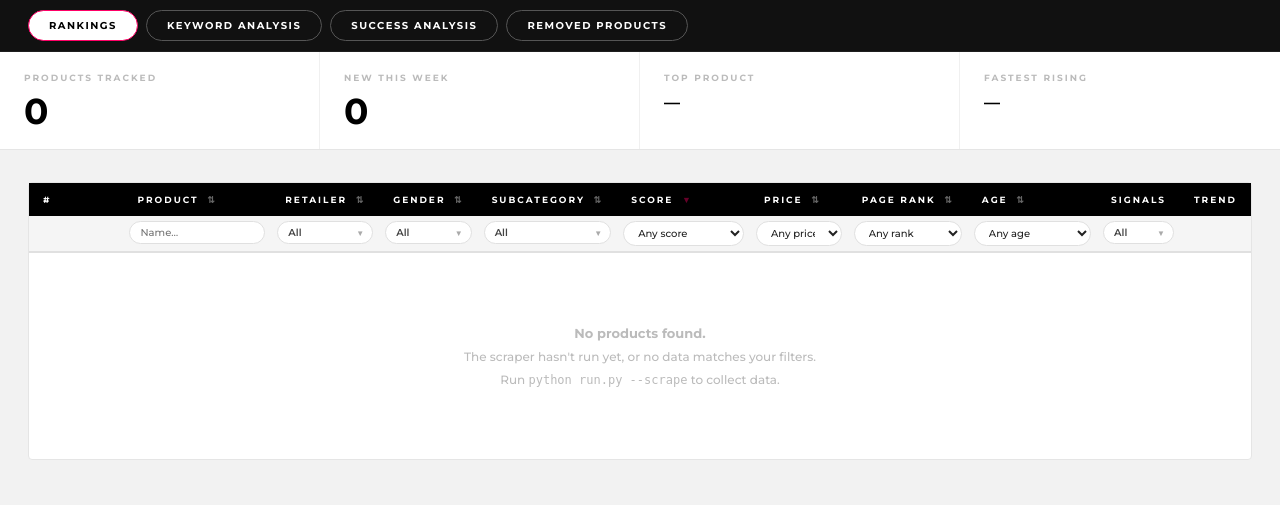
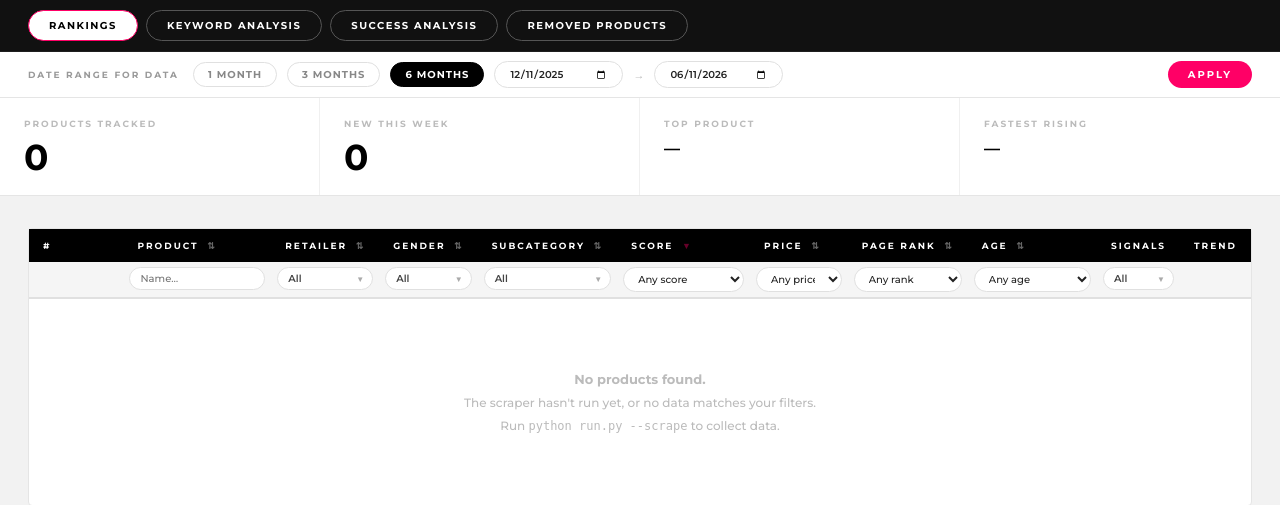
Before and after one commit to ShoeDataAutomatic/mrd-tracker, a Flask app: page / in a window 1280 px wide. Shown: the part 50-555 px from the top of the page. Run offline with Flask 3, Linux system fonts and the light colour scheme; data that the repository does not hold is empty.

Commit message:
feat: universal date range filter with 6-month default across all pages

```diff
--- a/dashboard/app.py
+++ b/dashboard/app.py
@@ -63,11 +63,14 @@ def index():
 
 @app.route('/api/rankings')
 def api_rankings():
-    retailer = request.args.get('retailer') or None
-    days     = int(request.args.get('days', 30))
-    limit    = request.args.get('limit', '50')
-    limit    = 9999 if limit == '9999' else int(limit)
-    products = scorer.get_rankings(limit=limit, days=days, retailer=retailer)
+    retailer   = request.args.get('retailer') or None
+    days       = int(request.args.get('days', 30))
+    limit      = request.args.get('limit', '50')
+    limit      = 9999 if limit == '9999' else int(limit)
+    start_date = request.args.get('start_date') or None
+    end_date   = request.args.get('end_date')   or None
+    products   = scorer.get_rankings(limit=limit, days=days, retailer=retailer,
+                                     start_date=start_date, end_date=end_date)
 
     # Serialise score_history as a simple list of [date, score] for sparklines
     for p in products:
@@ -101,9 +104,13 @@ def api_product(product_id):
 def api_stats():
     from datetime import date, timedelta
 
-    retailer      = request.args.get('retailer') or None
+    retailer   = request.args.get('retailer') or None
+    start_date = request.args.get('start_date') or None
+    end_date   = request.args.get('end_date')   or None
+
     products      = db.get_all_products(retailer=retailer)
-    top           = scorer.get_rankings(limit=1, retailer=retailer)
+    top           = scorer.get_rankings(limit=1, retailer=retailer,
+                                        start_date=start_date, end_date=end_date)
 
     today         = date.today()
     week_ago      = (today - timedelta(days=7)).isoformat()
@@ -114,9 +121,9 @@ def api_stats():
         if p.get('first_seen', '') >= week_ago
     )
 
-    # Fastest rising: product with the biggest average daily score improvement
-    # comparing the last 7 days to the 7 days before that.
-    rankings = scorer.get_rankings(limit=9999, days=14, retailer=retailer)
+    # Fastest rising: biggest average score improvement week-on-week within range
+    rankings = scorer.get_rankings(limit=9999, days=14, retailer=retailer,
+                                   start_date=start_date, end_date=end_date)
     fastest_rising       = None
     fastest_rising_delta = None
     best_delta           = 0
@@ -153,13 +160,31 @@ def api_keywords():
     retailer    = request.args.get('retailer') or None
     category    = (request.args.get('category')    or '').lower() or None
     subcategory = (request.args.get('subcategory') or '').lower() or None
-    max_age     = request.args.get('max_age') or None   # max product age in days
+    max_age     = request.args.get('max_age') or None
+    start_date  = request.args.get('start_date') or None
+    end_date    = request.args.get('end_date')   or None
 
     spans = {'week': 7, 'month': 30, 'quarter': 90}
-    n          = spans.get(comparison, 7)
-    today      = date.today()
-    curr_start = (today - timedelta(days=n)).isoformat()
-    prev_start = (today - timedelta(days=n * 2)).isoformat()
+    n     = spans.get(comparison, 7)
+    today = date.today()
+
+    # If a date range is supplied, use it as the "current" window; the
+    # equally-long period before it becomes the comparison "previous" window.
+    if start_date and end_date:
+        from datetime import date as date_cls
+        d1 = date_cls.fromisoformat(start_date)
+        d2 = date_cls.fromisoformat(end_date)
+        range_days = max((d2 - d1).days, 1)
+        curr_start = start_date
+        curr_end   = end_date
+        prev_end   = (d1 - timedelta(days=1)).isoformat()
+        prev_start = (d1 - timedelta(days=range_days)).isoformat()
+    else:
+        curr_start = (today - timedelta(days=n)).isoformat()
+        curr_end   = today.isoformat()
+        prev_start = (today - timedelta(days=n * 2)).isoformat()
+        prev_end   = (today - timedelta(days=n)).isoformat()
+
     age_cutoff = (today - timedelta(days=int(max_age))).isoformat() if max_age else None
 
     products     = db.get_all_products(retailer=retailer)
@@ -182,10 +207,10 @@ def api_keywords():
         if not name:
             continue
         tokens = _tokenise(name)
-        if last_seen >= curr_start:
+        if curr_start <= last_seen <= curr_end:
             curr_counter.update(tokens)
             curr_total += 1
-        elif last_seen >= prev_start:
+        elif prev_start <= last_seen <= prev_end:
             prev_counter.update(tokens)
             prev_total += 1
 
@@ -237,9 +262,11 @@ def api_success():
     from datetime import date
     from collections import Counter
 
-    retailer = request.args.get('retailer') or None
-    category = (request.args.get('category') or '').lower() or None
-    min_days = int(request.args.get('min_days', 30))
+    retailer   = request.args.get('retailer') or None
+    category   = (request.args.get('category') or '').lower() or None
+    min_days   = int(request.args.get('min_days', 30))
+    start_date = request.args.get('start_date') or None
+    end_date   = request.args.get('end_date')   or None
 
     DEMAND_SIGNALS = {'featured', 'rank_improvement', 'sizes_sold_out', 'restock_event', 'review_velocity'}
 
@@ -262,7 +289,7 @@ def api_success():
         if category and not (product.get('category') or '').lower().startswith(category):
             continue
 
-        history = db.get_score_history(pid, days=365)
+        history = db.get_score_history(pid, days=365, start_date=start_date, end_date=end_date)
         if not history:
             continue
 
@@ -368,10 +395,13 @@ def api_success():
 @app.route('/api/markdown')
 def api_markdown():
     from collections import Counter
-    retailer = request.args.get('retailer') or None
-    category = (request.args.get('category') or '').lower() or None
+    retailer   = request.args.get('retailer') or None
+    category   = (request.args.get('category') or '').lower() or None
+    start_date = request.args.get('start_date') or None
+    end_date   = request.args.get('end_date')   or None
 
-    products = scorer.get_removed_analysis(retailer=retailer)
+    products = scorer.get_removed_analysis(retailer=retailer,
+                                           start_date=start_date, end_date=end_date)
 
     if category:
         products = [p for p in products if (p.get('category') or '').lower().startswith(category)]
--- a/dashboard/templates/index.html
+++ b/dashboard/templates/index.html
@@ -267,6 +267,18 @@
     .kw-placeholder   { display: flex; flex-direction: column; align-items: center; justify-content: center; height: 200px; color: #ccc; text-align: center; gap: 8px; }
     .kw-placeholder p { font-size: 10px; font-weight: 700; letter-spacing: 2px; text-transform: uppercase; }
 
+    /* ── Date range bar ── */
+    .date-bar { background: #fff; border-bottom: 1px solid #e5e5e5; padding: 9px 28px; display: flex; align-items: center; gap: 10px; flex-wrap: wrap; }
+    .date-bar-label { font-size: 9px; font-weight: 700; letter-spacing: 2px; text-transform: uppercase; color: #999; white-space: nowrap; margin-right: 4px; }
+    .date-preset-btn { border: 1.5px solid #e0e0e0; border-radius: 24px; padding: 5px 14px; font-size: 10px; font-weight: 700; letter-spacing: 1px; text-transform: uppercase; font-family: 'Montserrat', sans-serif; color: #888; background: #fff; cursor: pointer; white-space: nowrap; }
+    .date-preset-btn.active { background: #000; border-color: #000; color: #fff; }
+    .date-preset-btn:hover:not(.active) { border-color: #aaa; color: #444; }
+    .date-input { border: 1.5px solid #e0e0e0; border-radius: 24px; padding: 5px 14px; font-size: 10px; font-weight: 600; font-family: 'Montserrat', sans-serif; color: #222; outline: none; background: #fff; cursor: pointer; }
+    .date-input:focus { border-color: #000; }
+    .date-sep { font-size: 11px; color: #bbb; font-weight: 600; }
+    .date-apply-btn { margin-left: auto; background: #ff0066; color: #fff; border: none; border-radius: 24px; padding: 7px 20px; font-size: 10px; font-weight: 700; letter-spacing: 2px; text-transform: uppercase; font-family: 'Montserrat', sans-serif; cursor: pointer; }
+    .date-apply-btn:hover { background: #cc0052; }
+
     /* ── Success Analysis tab ── */
     .sc-card { background: #fff; border: 1px solid #e5e5e5; border-radius: 4px; display: grid; grid-template-columns: 200px 1fr 320px; overflow: hidden; min-height: 200px; }
     .sc-img  { background: #f5f5f5; border-right: 1px solid #e5e5e5; display: flex; align-items: center; justify-content: center; overflow: hidden; }
@@ -307,6 +319,18 @@
   <button class="tab-btn" data-tab="keywords" onclick="switchTab('keywords')">Keyword analysis</button>
   <button class="tab-btn" data-tab="success" onclick="switchTab('success')">Success analysis</button>
   <button class="tab-btn" data-tab="markdown" onclick="switchTab('markdown')">Removed products</button>
+</div>
+
+<!-- ═══ UNIVERSAL DATE BAR ═══ -->
+<div class="date-bar">
+  <span class="date-bar-label">Date range for data</span>
+  <button class="date-preset-btn" data-months="1" onclick="setDatePreset(1)">1 month</button>
+  <button class="date-preset-btn" data-months="3" onclick="setDatePreset(3)">3 months</button>
+  <button class="date-preset-btn active" data-months="6" onclick="setDatePreset(6)">6 months</button>
+  <input type="date" id="date-start" class="date-input" onchange="onCustomDate()">
+  <span class="date-sep">→</span>
+  <input type="date" id="date-end" class="date-input" onchange="onCustomDate()">
+  <button class="date-apply-btn" onclick="applyDateRange()">Apply</button>
 </div>
 
 <!-- ═══════════════════════ RANKINGS TAB ═══════════════════════ -->
@@ -706,6 +730,44 @@
 </div><!-- /tab-success -->
 
 <script>
+// ═══════════════════════════════════════════════════
+// DATE RANGE
+// ═══════════════════════════════════════════════════
+function _isoDate(d) { return d.toISOString().slice(0, 10); }
+
+function getDateRange() {
+  return {
+    start_date: document.getElementById('date-start').value,
+    end_date:   document.getElementById('date-end').value,
+  };
+}
+
+function setDatePreset(months) {
+  const today = new Date();
+  const start = new Date(today);
+  start.setMonth(start.getMonth() - months);
+  document.getElementById('date-start').value = _isoDate(start);
+  document.getElementById('date-end').value   = _isoDate(today);
+  document.querySelectorAll('.date-preset-btn').forEach(b =>
+    b.classList.toggle('active', parseInt(b.dataset.months) === months));
+}
+
+function onCustomDate() {
+  document.querySelectorAll('.date-preset-btn').forEach(b => b.classList.remove('active'));
+}
+
+function applyDateRange() {
+  loadStats();
+  loadRankings();
+  if (allKeywords.length > 0) loadKeywords();
+  if (allSuccess.length  > 0) loadSuccess();
+  if (allMarkdown.length > 0) loadMarkdown();
+}
+
+function _initDateBar() {
+  setDatePreset(6);
+}
+
 // ── Capitalise first letter of each word ──────────────────────────────────────
 const cap = s => s ? s.replace(/(?:^|\s|-)\S/g, c => c.toUpperCase()) : s;
 
@@ -943,7 +1005,8 @@ document.querySelectorAll('th.sortable').forEach(th => {
 document.getElementById('col-filter-name').addEventListener('input', renderTable);
 
 async function loadStats() {
-  const res = await fetch('/api/stats');
+  const dr  = getDateRange();
+  const res = await fetch('/api/stats?' + new URLSearchParams(dr));
   const d   = await res.json();
   document.getElementById('stat-total').textContent     = d.total_products;
   document.getElementById('stat-new').textContent       = d.new_this_week;
@@ -956,7 +1019,7 @@ async function loadStats() {
 }
 
 async function loadRankings() {
-  const params = new URLSearchParams({days: 90, limit: 9999});
+  const params = new URLSearchParams({days: 90, limit: 9999, ...getDateRange()});
 
   const res   = await fetch('/api/rankings?' + params);
   allProducts = await res.json();
@@ -1143,7 +1206,8 @@ async function loadKeywords() {
   const subcategory = document.getElementById('kw-filter-subcategory').value;
   const age         = document.getElementById('kw-filter-age').value;
   const comparison  = document.getElementById('kw-filter-comparison').value;
-  const params = new URLSearchParams({comparison});
+  const dr = getDateRange();
+  const params = new URLSearchParams({comparison, ...dr});
   if (retailer)    params.set('retailer',    retailer);
   if (category)    params.set('category',    category);
   if (subcategory) params.set('subcategory', subcategory);
@@ -1310,7 +1374,7 @@ document.querySelectorAll('th[data-mdcol]').forEach(th => {
 async function loadMarkdown() {
   const retailer = document.getElementById('md-filter-retailer').value;
   const category = document.getElementById('md-filter-category').value;
-  const params   = new URLSearchParams();
+  const params   = new URLSearchParams(getDateRange());
   if (retailer) params.set('retailer', retailer);
   if (category) params.set('category', category);
   document.getElementById('md-table-body').innerHTML =
@@ -1460,7 +1524,7 @@ async function loadSuccess() {
   document.getElementById('sc-products-list').innerHTML =
     '<div style="text-align:center;padding:60px 20px;color:#bbb;font-size:12px;font-weight:600">Loading…</div>';
 
-  const res  = await fetch('/api/success?min_days=' + minDays);
+  const res  = await fetch('/api/success?' + new URLSearchParams({min_days: minDays, ...getDateRange()}));
   const data = await res.json();
   allSuccess = data.products || [];
 
@@ -1595,6 +1659,7 @@ function buildSuccessSparkline(series, strokeColor) {
 }
 
 
+_initDateBar();
 loadAll();
 </script>
 </body>
```
Also changed, not shown: database.py (+32 -16 lines), scorer.py (+7 -5 lines).
